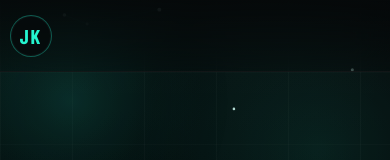
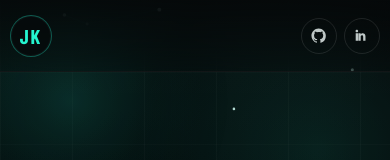
Before and after one commit to jakeb-k/builder-at-scale, a Next.js app: page / in a window 390 px wide. Shown: the top 160 px of the page. Built offline with nearby package versions, Linux system fonts and the light colour scheme; a web font is replaced by a local one.

Commit message:
feat: add social links for mobile and fix header issues on resume

```diff
--- a/app/globals.css
+++ b/app/globals.css
@@ -411,6 +411,10 @@ a {
 .site-nav__icon-link svg {
   width: 1.08rem;
   height: 1.08rem;
+}
+
+.mobile-social-nav {
+  display: none;
 }
 
 .section {
@@ -1076,6 +1080,35 @@ a {
     display: none;
   }
 
+  .mobile-social-nav {
+    display: flex;
+    align-items: center;
+    gap: 0.45rem;
+  }
+
+  .mobile-social-nav a {
+    display: inline-flex;
+    align-items: center;
+    justify-content: center;
+    width: 2.25rem;
+    height: 2.25rem;
+    border: 1px solid rgba(255, 255, 255, 0.1);
+    border-radius: 999px;
+    color: rgba(239, 247, 246, 0.8);
+    transition: color 220ms ease, background 220ms ease, border-color 220ms ease;
+  }
+
+  .mobile-social-nav a:hover {
+    border-color: rgba(var(--accent-rgb), 0.34);
+    background: rgba(var(--accent-rgb), 0.08);
+    color: rgb(var(--accent-rgb));
+  }
+
+  .mobile-social-nav svg {
+    width: 1.08rem;
+    height: 1.08rem;
+  }
+
   .boot-sequence__glyphs {
     opacity: 0.6;
   }
--- a/components/portfolio-page.tsx
+++ b/components/portfolio-page.tsx
@@ -238,6 +238,20 @@ export function PortfolioPage() {
           <a className="brand-mark" href="#hero">
             JK
           </a>
+
+          <nav className="mobile-social-nav" aria-label="Social profiles">
+            {socialLinks.map((link) => (
+              <a
+                key={link.href}
+                href={link.href}
+                aria-label={link.label}
+                title={link.label}
+                {...getLinkBehavior(link.href)}
+              >
+                <SocialIcon label={link.label} />
+              </a>
+            ))}
+          </nav>
 
           <nav className="site-nav" aria-label="Section navigation">
             {navSections.map((section) => (
--- a/content/resume/jakeb-knowles-resume.md
+++ b/content/resume/jakeb-knowles-resume.md
@@ -3,6 +3,7 @@
 ## Product-Focused Full-Stack Software Engineer | Product Builder
 
 Brisbane, QLD, Australia
+Phone: [0466 878 212](tel:+61466878212)<br />
 Website: [https://jakebknowles.com](https://jakebknowles.com)
 LinkedIn: [https://www.linkedin.com/in/jakeb-knowles-software-dev/](https://www.linkedin.com/in/jakeb-knowles-software-dev/)
 GitHub: [https://github.com/jakeb-k](https://github.com/jakeb-k)
--- a/public/resumes/jakeb-knowles-resume.html
+++ b/public/resumes/jakeb-knowles-resume.html
@@ -13,6 +13,7 @@
         <p class="title">Product-Focused Full-Stack Software Engineer | Product Builder</p>
         <div class="contact">
           <span>Brisbane, QLD, Australia</span>
+          <span><a href="tel:+61466878212">0466 878 212</a></span>
           <span><a href="https://jakebknowles.com">jakebknowles.com</a></span>
           <span><a href="https://www.linkedin.com/in/jakeb-knowles-software-dev/">linkedin.com/in/jakeb-knowles-software-dev</a></span>
           <span><a href="https://github.com/jakeb-k">github.com/jakeb-k</a></span>
```
Also changed, not shown: 1 other file (tests, documents, lock files or other folders).
